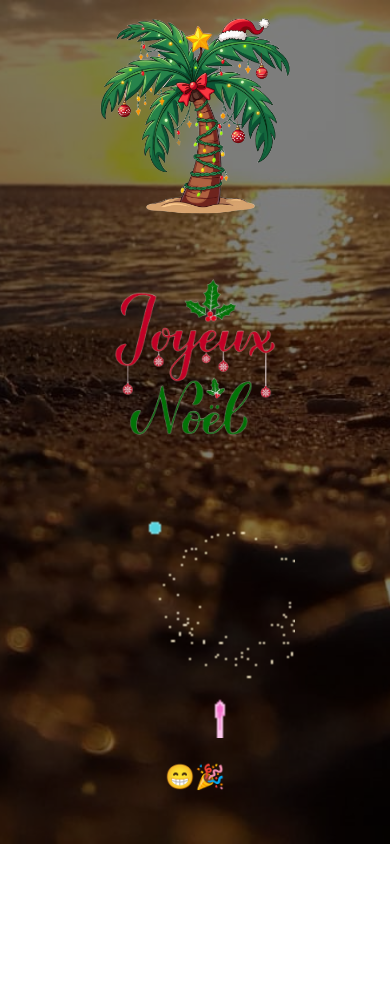
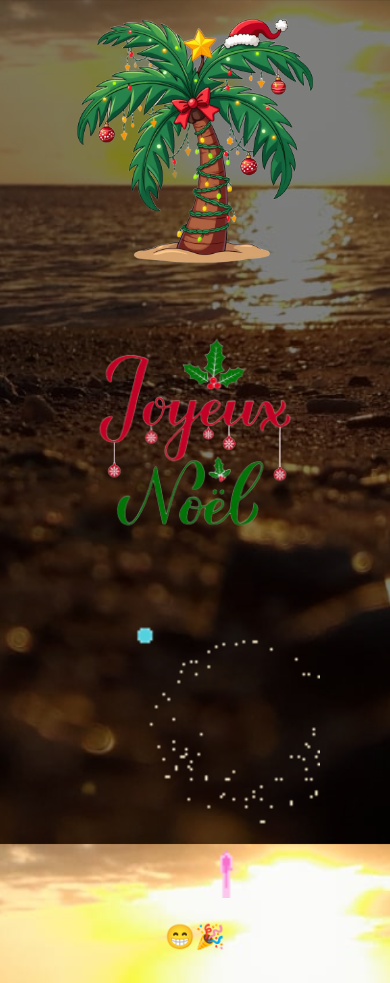
Before and after one commit to BMFA862/site_noel2025, a plain HTML site: page index.html in a window 390 px wide. Before the commit the page ends 844 px from the top, so only its background shows below. Drawn offline with nearby package versions, Linux system fonts and the light colour scheme.

Commit message:
remodit taille

```diff
--- a/style.css
+++ b/style.css
@@ -22,16 +22,17 @@ body::before {
     pointer-events: none;
 }
 
-.noeltxt{
-    max-width: 100%;
+.noeltxt {
+    max-width: 110%; /* Augmente légèrement la taille */
     height: auto;
     display: block;
 }
 
 .palmier,
 .feux {
-    max-width: 100%;
-    height: auto;
+    width: 100%; /* Assure qu'ils ont la même largeur */
+    max-width: 300px; /* Définit une taille maximale identique */
+    height: auto; /* Maintient les proportions */
     display: block;
 }
 
@@ -40,15 +41,15 @@ body::before {
         flex-direction: column !important;
         align-items: center !important;
     }
-    .noeltxt{
-        width: 80vw;
-        max-width: 400px;
+    .noeltxt {
+        width: 85vw; /* Augmente légèrement la taille */
+        max-width: 450px; /* Taille maximale plus grande */
         margin-bottom: 1rem;
     }
     .palmier,
     .feux {
-        width: 90vw;
-        max-width: 300px;
+        width: 85vw; /* Taille identique pour les deux */
+        max-width: 350px; /* Taille maximale identique */
         margin-bottom: 1rem;
     }
     h1.emojy {
@@ -57,15 +58,15 @@ body::before {
 }
 
 @media (max-width: 480px) {
-    .noeltxt{
-        width: 90vw;
-        max-width: 250px;
+    .noeltxt {
+        width: 95vw; /* Augmente légèrement la taille */
+        max-width: 300px; /* Taille maximale plus grande */
         margin-bottom: 1rem;
     }
     .palmier,
     .feux {
-        width: 95vw;
-        max-width: 200px;
+        width: 95vw; /* Taille identique pour les deux */
+        max-width: 250px; /* Taille maximale identique */
     }
     h1.emojy {
         font-size: 1.5rem;
```
